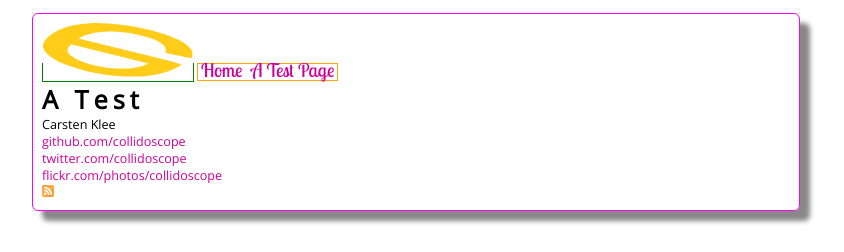
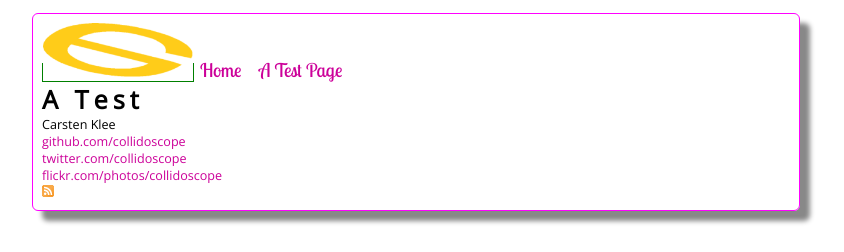
Before and after one commit to collidoscope/collidoscope.github.com, a Jekyll site: the page built from test/test.md, in a window 1280 px wide. Shown: the top 252 px of the page, without its empty margins (224-1068 px from the left). Built offline with Jekyll 4.4.1, drawn with Linux system fonts in a browser that asks for light colours; some web fonts are replaced; Markdown is read by kramdown in place of the engine named in the settings.

Commit message:
css more

```diff
--- a/css/screen.css
+++ b/css/screen.css
@@ -31,9 +31,9 @@
 
 /* Navigation */
 #nav_ul{list-style-type:none;display:inherit;}
-.nav_li, .nav_li_active{display:inline;border:1px 1px 0px 1px solid orange;border-radius:6px;padding:3px;}
+.nav_li, .nav_li_active{display:inline;border:1px 0px 1px 1px solid orange;border-radius:6px;padding:3px;margin-right:9px;}
 a.nav_a {font-size:1.5em;}
-#main_nav{border:1px solid orange;display:inline;font-family: 'Lobster Two', cursive;}
+#main_nav{display:inline;font-family: 'Lobster Two';}
 
 #logo_div{border:1px solid green;display:inline;}
 #main_logo {width:20%;}
```
